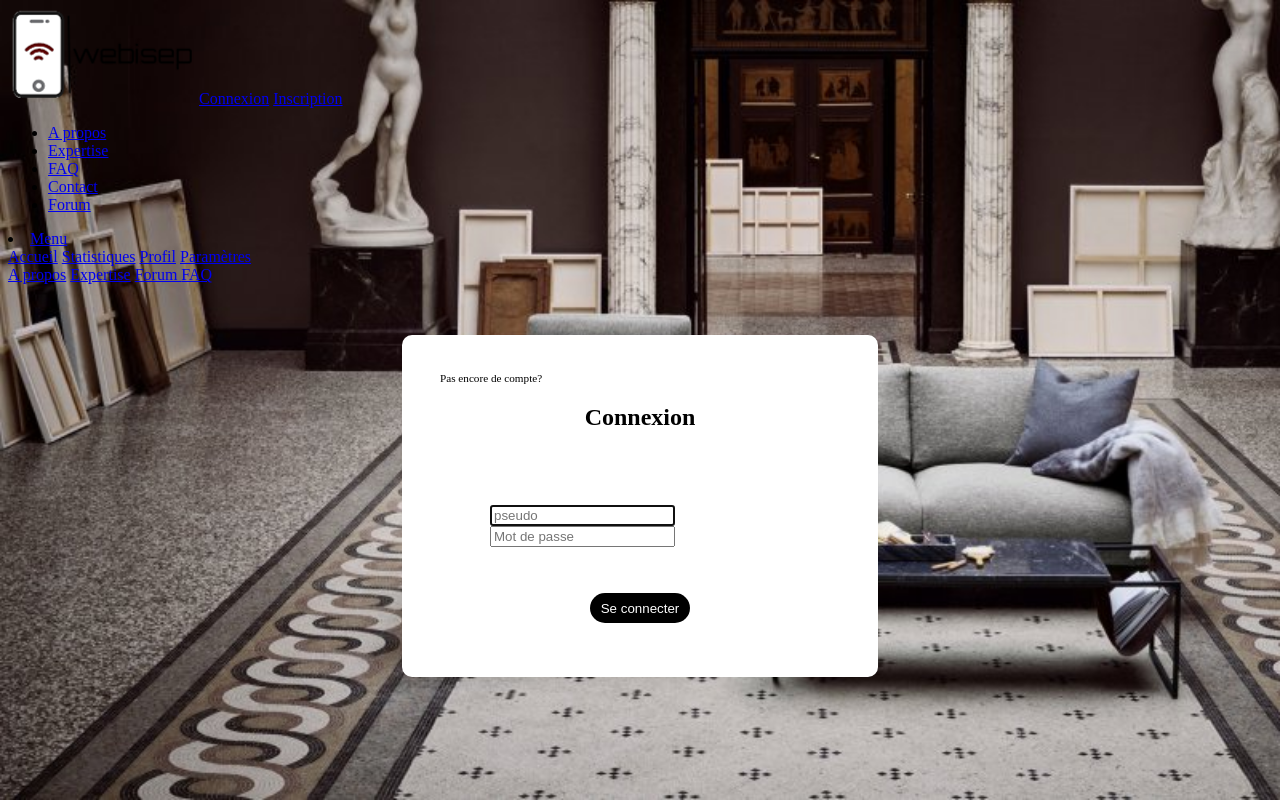
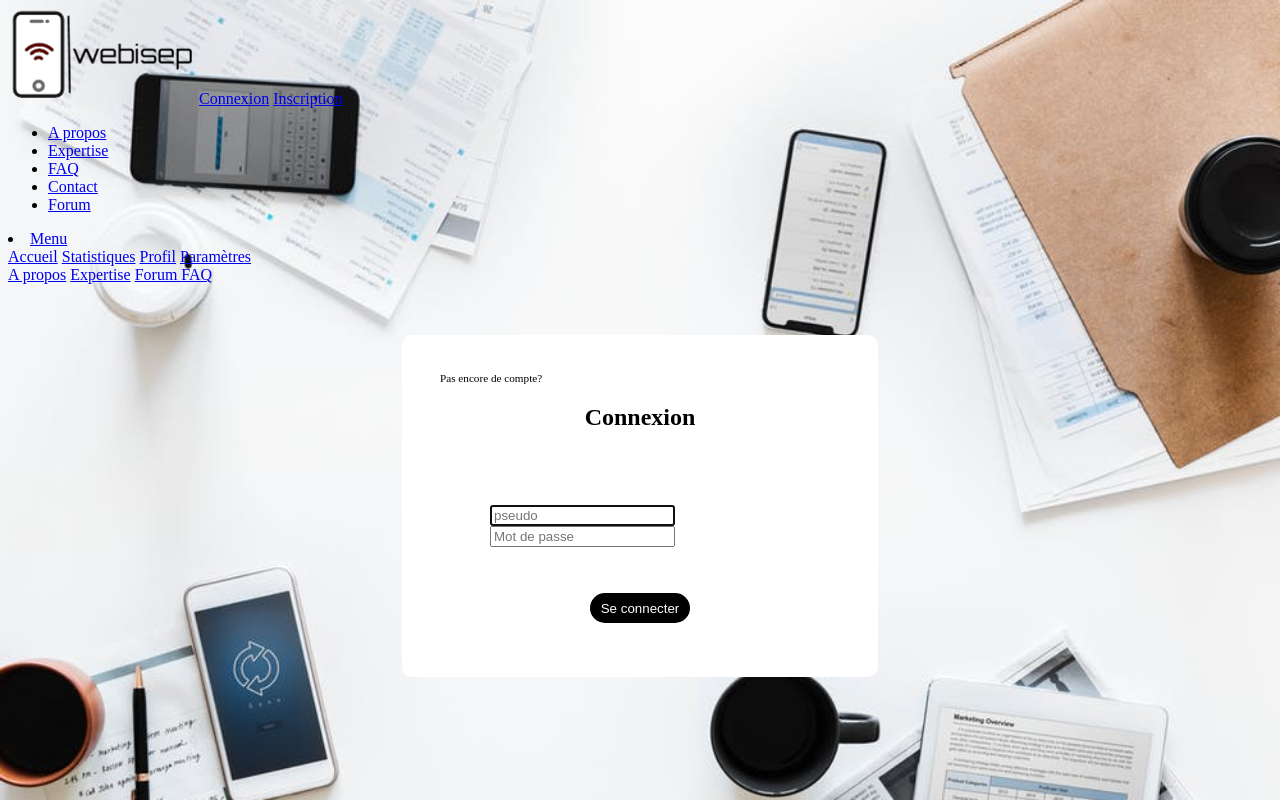
Before and after one commit to LucasMichaud/WEBISEP, a PHP site: page /app/views/Connexion.php in a window 1280 px wide. Run offline with PHP 8.4, Linux system fonts and the light colour scheme.

Commit message:
Version 2

```diff
--- a/WEBISEP/design/Connexion.css
+++ b/WEBISEP/design/Connexion.css
@@ -1,5 +1,5 @@
 body{
-    background-image:url(../image/photoAccueil.jpg);
+    background-image:url(../image/connexion.jpeg);
     background-size:cover;
     background-repeat:no-repeat;
     background-attachment:fixed;
--- a/WEBISEP/views/Connexion.php
+++ b/WEBISEP/views/Connexion.php
@@ -4,7 +4,7 @@ include("General.php");
 <html>
 	<head>
 		<title>Connexion</title>
-	<link rel="stylesheet" href="design/Connexion.css" />
+	<link rel="stylesheet" href="design/connexion.css" />
 		<meta charset="utf-8">
 	</head>
 	<body>
```
Also changed, not shown: WEBISEP/image/connexion.jpeg (added).
